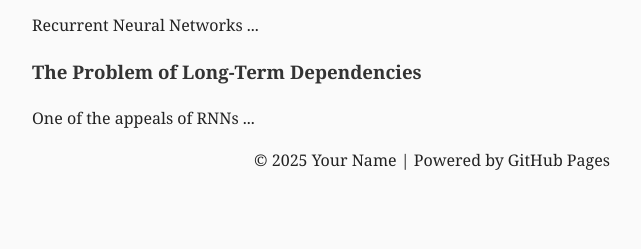
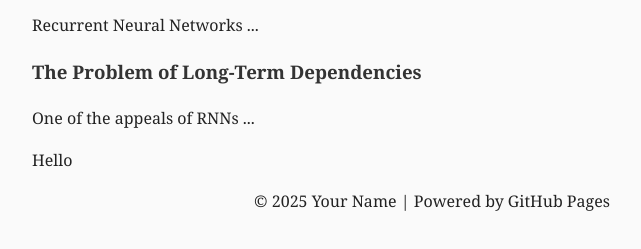
Before and after one commit to sudarsha6438/lstm-blog, a plain HTML site: page index.html in a window 1280 px wide. Shown: the part 255-504 px from the top of the page, without its empty margins (208-849 px from the left). Drawn offline with Linux system fonts and the light colour scheme.

Commit message:
lstm blog web

```diff
--- a/index.html
+++ b/index.html
@@ -48,8 +48,10 @@
 
     <!-- 👇 Paste your blog text here inside <p> tags and <h3> for sub-headings -->
     <p>Recurrent Neural Networks ...</p>
-    <h3>The Problem of Long-Term Dependencies</h3>
+    <h3>The Problem of Long-Term Dependencies
+    </h3>
     <p>One of the appeals of RNNs ...</p>
+    <p>Hello</p>
     <!-- keep going with your text -->
   </main>
 
```
